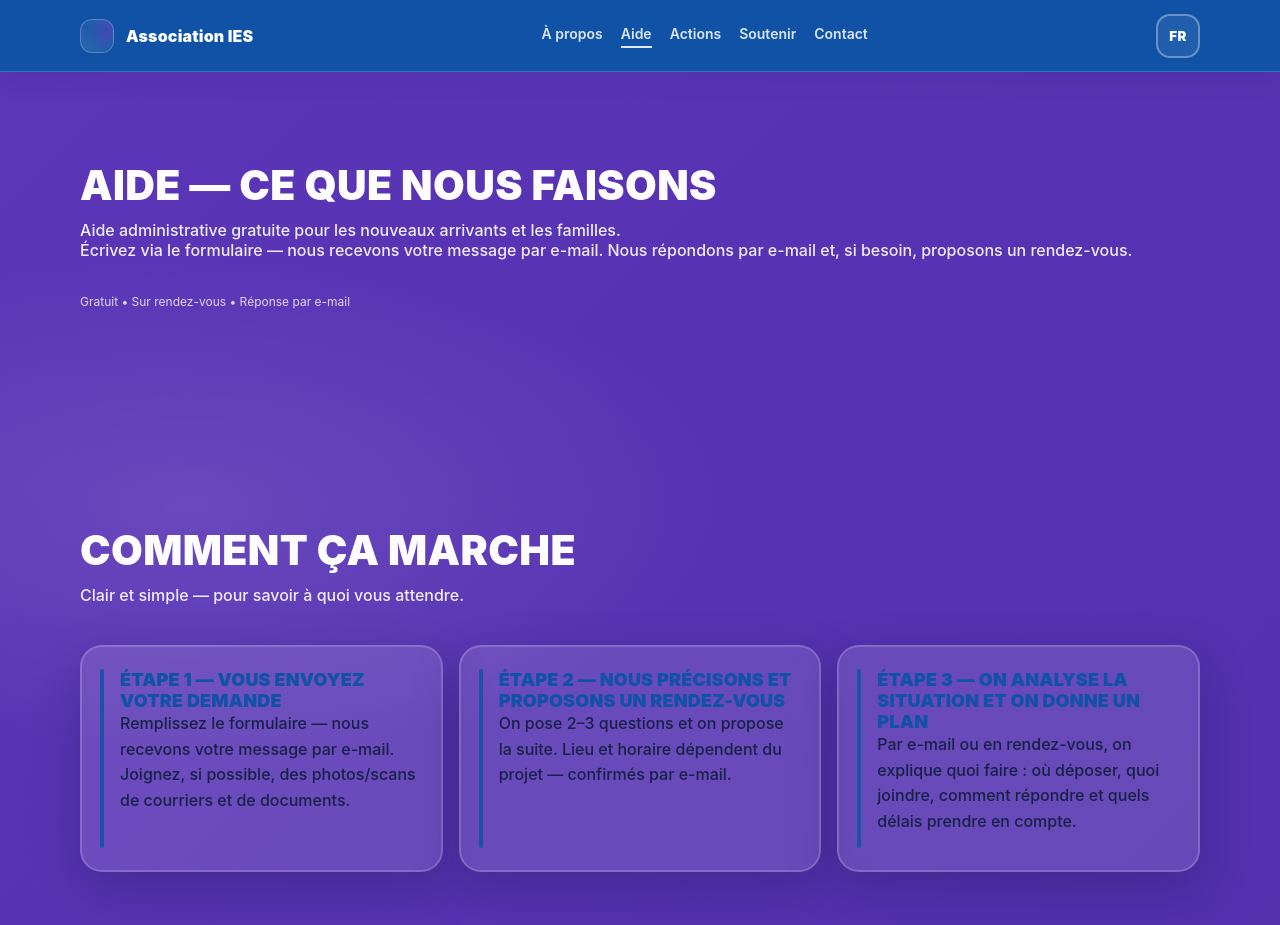
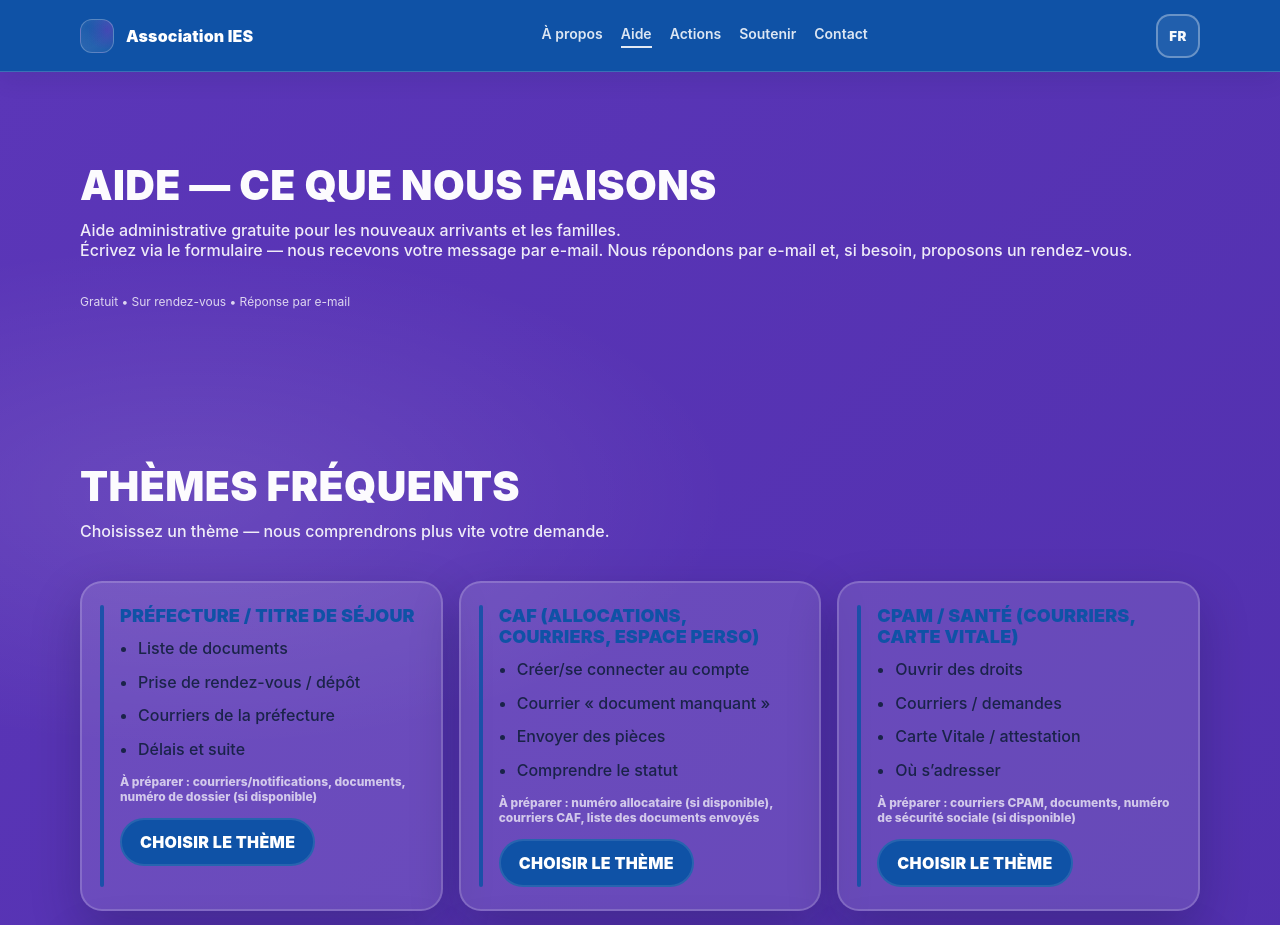
Before and after one commit to aslanzubairaev/Association-IES-, a Next.js app: page /fr/aide in a window 1280 px wide. Shown: the top 925 px of the page. Built offline with nearby package versions, Linux system fonts and the light colour scheme.

Commit message:
работал над страницей ЧЕМ ПОМОГАЕМ

```diff
--- a/src/app/[locale]/aide/page.tsx
+++ b/src/app/[locale]/aide/page.tsx
@@ -14,11 +14,11 @@ export default function AidePage({ params }: { params: { locale: "ru" | "fr" } }
       {/* Верхний блок: объясняет, чем мы помогаем и как написать нам (форма = письмо на e-mail). */}
       <AideHero locale={locale} />
 
+      {/* “С чем помогаем”: темы в карточках, чтобы быстро найти нужное. */}
+      <AideTopics locale={locale} />
+
       {/* “Как это работает”: 3 шага без лишней бюрократии. */}
       <AideHowItWorks locale={locale} />
-
-      {/* “С чем помогаем”: темы в карточках, чтобы быстро найти нужное. */}
-      <AideTopics locale={locale} />
 
       {/* “Перед тем как написать”: чеклист, который помогает подготовить сообщение. */}
       <AideBeforeYouWrite locale={locale} />
--- a/src/components/aide/AideHero.tsx
+++ b/src/components/aide/AideHero.tsx
@@ -13,7 +13,7 @@ export function AideHero({ locale }: AideHeroProps) {
   const copy = aideCopy[locale].hero;
 
   return (
-    <section className="section section--purple">
+    <section className="section section--purple" style={{ paddingBottom: 56 }}>
       <Container>
         {/* Заголовок и подзаголовок: человек должен сразу понять смысл страницы. */}
         <div className="section-head">
--- a/src/components/aide/AideTopics.tsx
+++ b/src/components/aide/AideTopics.tsx
@@ -14,7 +14,11 @@ export function AideTopics({ locale }: AideTopicsProps) {
   const copy = aideCopy[locale].topics;
 
   return (
-    <section className="section section--purple" id="topics">
+    <section
+      className="section section--purple"
+      id="topics"
+      style={{ paddingTop: 56, scrollMarginTop: "calc(var(--site-header-height) + 18px)" }}
+    >
       <Container>
         <div className="section-head">
           <h2 className="h2" style={{ color: "rgba(255,255,255,.98)" }}>
--- a/src/content/actions.ts
+++ b/src/content/actions.ts
@@ -393,6 +393,7 @@ type AideCopy = {
     line1: string;
     line2: string;
     badge: string;
+    ctaScroll: string;
   };
   howItWorks: {
     title: string;
@@ -424,6 +425,7 @@ export const aideCopy: Record<AideLocale, AideCopy> = {
       line1: "Бесплатная административная помощь для новоприбывших и семей.",
       line2: "Напишите через форму — мы ответим по e-mail. Если нужна встреча, предложим запись.",
       badge: "Бесплатно • По записи • Ответ по e-mail",
+      ctaScroll: "Выбрать тему",
     },
     howItWorks: {
       title: "Как это работает",
@@ -522,6 +524,7 @@ export const aideCopy: Record<AideLocale, AideCopy> = {
       line2:
         "Écrivez via le formulaire — nous recevons votre message par e-mail. Nous répondons par e-mail et, si besoin, proposons un rendez-vous.",
       badge: "Gratuit • Sur rendez-vous • Réponse par e-mail",
+      ctaScroll: "Choisir le thème",
     },
     howItWorks: {
       title: "Comment ça marche",
```
